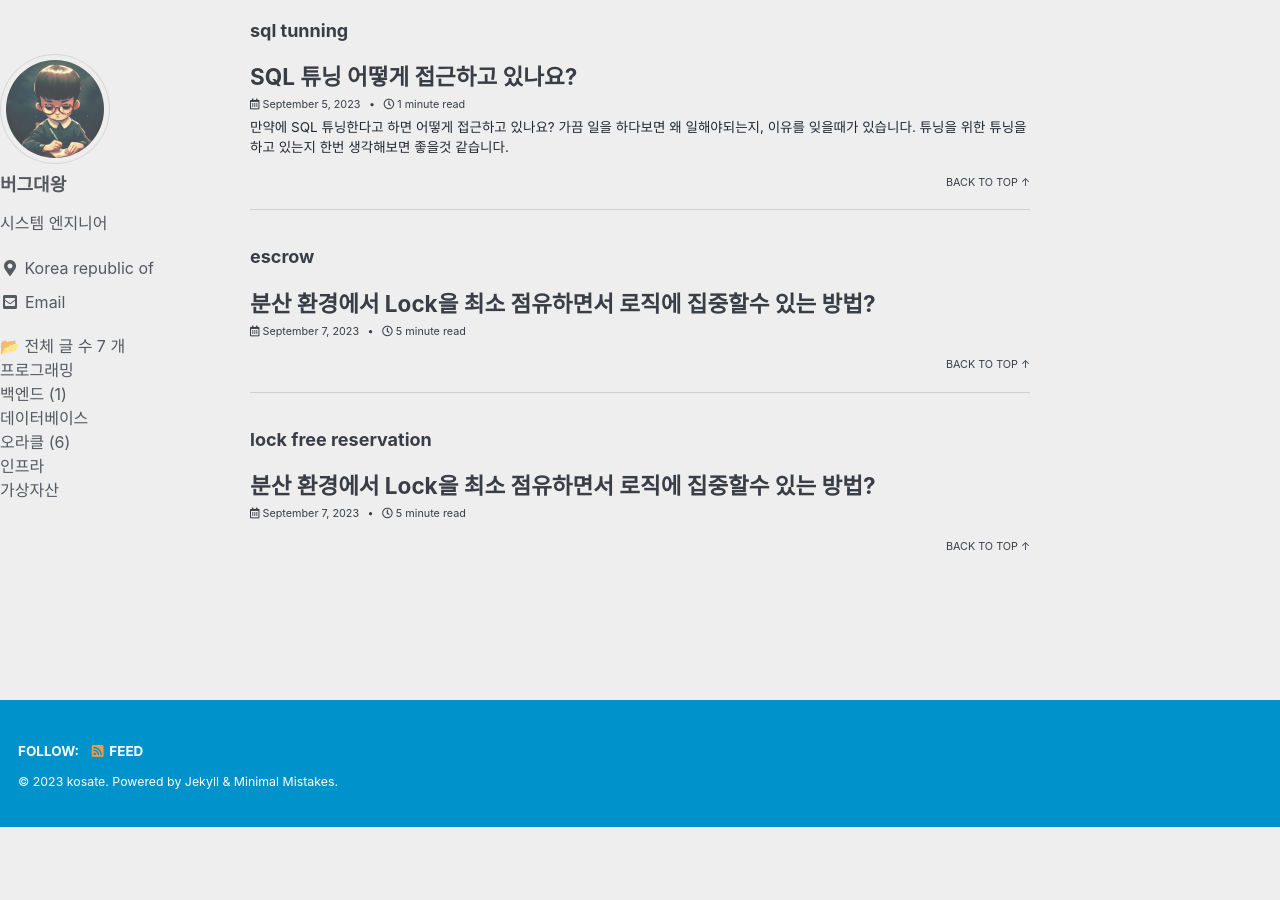
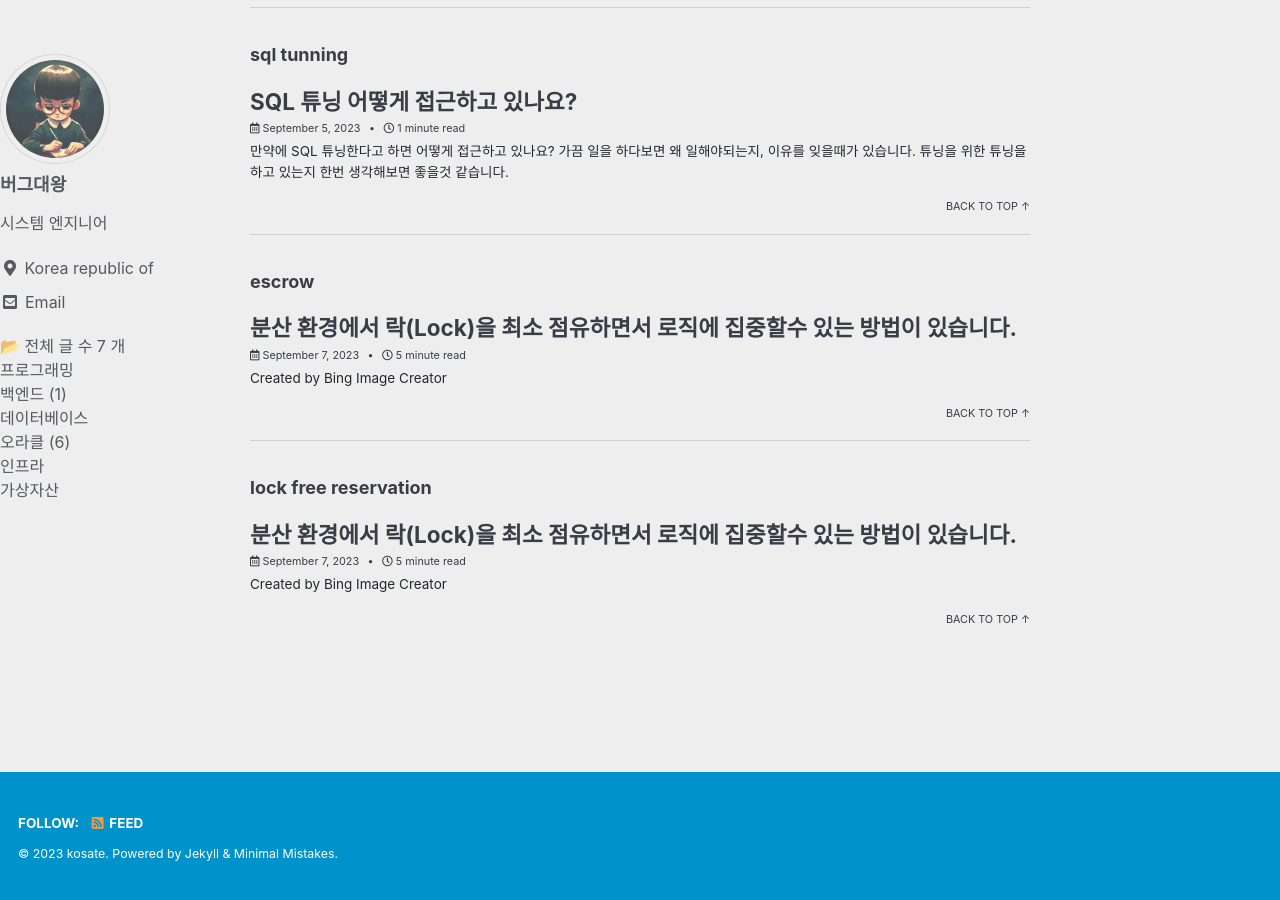
Before and after one commit to kosate/kosate.github.io, a Jekyll site: the page built from _pages/tags-archive.md, in a window 1280 px wide and 900 px high, scrolled down 4801 px. Built offline with Jekyll 4.4.1, drawn with Linux system fonts in a browser that asks for light colours; cached includes are drawn as plain includes; some web fonts are replaced; a script that is not in the unit is left out; before the commit the page ends 5628 px from its top, so only the background shows below that; some of the changed lines change nothing that is shown; some of the changed text lies outside the part shown.

Commit message:
modify typo

````diff
--- a/_posts/2023-09-07-how-to-proceed-with-escrow-transaction.md
+++ b/_posts/2023-09-07-how-to-proceed-with-escrow-transaction.md
@@ -1,6 +1,6 @@
 ---
 layout: single
-title: 분산 환경에서 Lock을 최소 점유하면서 로직에 집중할수 있는 방법?
+title: 분산 환경에서 락(Lock)을 최소 점유하면서 로직에 집중할수 있는 방법이 있습니다.
 date: 2023-09-07 12:00
 categories:
   - oracle
@@ -9,111 +9,128 @@
    - oracle
    - escrow
    - lock free reservation
-summary: escrow 기법으로 트랜잭션 처리 하는 방법에 대해서 설명합니다.
+summary: ESCROW 기법으로 트랜잭션 처리 하는 방법에 대해서 설명합니다.
 toc : true
 toc_sticky: true
 ---
 
-![분산환경에서 LOCK처리](https://github.com/kosate/kosate.github.io/tree/main/assets/images/blog/lock_dstributed.jpg)
+![분산환경에서 LOCK처리](https://github.com/kosate/kosate.github.io/blob/227acbedda8e06bae76ec449144d8580e36b8b22/assets/images/blog/lock_dstributed.jpg?raw=true)
+*Created by Bing Image Creator*
 
 ## 목적
 
 분산 환경에서 혹은 트랜잭션 경합이 심한 업무 환경에서 사용할수 있는 논리적인 트랜잭션 기법을 소개합니다.
 
-## 트랜잭션 처리가 어려운 업무에서
+## 트랜잭션 처리시 고려사항
 
-분산환경에서 느슨한 트랜잭션 처리하거나 혹은 어떤 예약시스템에서 재고수량을 동시에 수정해야하는 경우 DBMS내의 일반 트랜잭션 처리방법으로 힘들수 있습니다.
-트랜잭션의 시작과 끝은 변경된 데이터의 Lock점유를 의미하고 여러 트랜잭션이 동시에 같은 데이터를 변경하려고 하면 어느 한 업무는 대기할수 밖에 없습니다.
-그래서 좀더 트랜잭션을 빠르게 처리하게 SQL을 튜닝하거나 트랜잭션 단위를 더 작게 쪼개서 실행합니다.
+분산 환경에서 느슨한 트랜잭션 처리나 어떤 예약 시스템에서 재고 수량을 동시에 수정해야 할 때, DBMS 내의 일반적인 트랜잭션 처리 방법은 어려울 수 있습니다. <br>
+트랜잭션의 시작과 끝은 변경된 데이터의 락(lock)을 의미하며, 여러 트랜잭션이 동시에 동일한 데이터를 변경하려고 할 때 한 트랜잭션이 대기해야 할 수밖에 없습니다. <br>
+그래서 트랜잭션 처리를 빠르게 하려면 SQL을 튜닝하거나 트랜잭션 단위를 더 작게 쪼개어 실행합니다.
 
-애플리케이션 성능이 나오지 않는 유형
-- 동시에 같은 데이터를 변경하려는 로직을 포함 경우 (데이터 경합 발생으로 Lock발생)
-- 트랜잭션에 애플리케이션 로직이 포함된 경우 (Lock점유시간을 지연시킴)
-- 사용자가 급격하게 증가되는 환경 (Lock 발생 가능성을 높임)
+애플리케이션 성능이 나오지 않는 경우
+- 동시에 동일한 데이터를 변경하려는 로직이 있는 경우 (데이터 경합으로 인한 락 발생)
+- 트랜잭션에 애플리케이션 로직이 포함된 경우 (락 점유 시간을 지연시킴)
+- 사용자 수가 급격히 증가하는 환경 (락 발생 가능성을 높임)
 
-여기에서 트랜잭션 처리하기 힘든 업무에 대해서 몇가지 정리해보았습니다.
-동시에 같은 컬럼에 같은 값을 변경하는 트랜잭션들이 존재하거나, 트랜잭션자체가 오래걸리는 업무가 있을수 있습니다.
+## 트랜잭션 관리가 어려운 업무 예시
 
-- 업무 #1) 티켓 예약하는 시스템이 있다고 가정하겠습니다. 티켓 예약시스템에서 가장 중요한것은 재고 관리 하는 방법 일 것 같습니다. 저는 애플리케이션 경험이 많지 않아서 애플리케이션에서 어떻게 처리했는지는 말씀드릴수 없지만, 데이터베이스 관점에서 여러개의 트랜잭션이 동시에 특정 로우의 특정 컬럼의 값을 변경하기 위해서 실행되는것으로 상상하겠습니다.
-그럴 경우 아무리 빠르게 트랜잭션을 처리하더라고 Lock은 회피하기 어려워 보입니다.
-- 제가 상상하는 로직은 아래와 같습니다.
-  - 먼저 재고 수량을 확인한다 (재고 수량 값이 변경되면 안되기 때문에, SELECT .. FOR UPDATE로 해당 상품의 재고수량에 Lock을 점유하여 데이터를 변경하는것을 방지합니다. )
-  - 재고 수량에 주문한 수량을 반영한다 (재고 수량이 100개이면, 여기에 5개가 주문되면, UPDATE SET Qty = Qty-5 이렇게 반영할것으로 생각되네요)
-  - 그런다음에 결제서비스와 연동해서 완료되면 그때 트랜잭션을 완료시키기 위해서 Commit을 할것 같습니다.
+여기서 어려운 트랜잭션 처리에 대해 정리해보겠습니다. 동일한 열을 수정하는 트랜잭션이나 오래 걸리는 경우가 있을 수 있습니다.
 
-어떤가요? 여러개의 트랜잭션이 동시에 같은 상품에 주문을 하면 주문이 빠르게 처리가 될까요?
-재고 수량의 일관성 유지를 위하여 여러개의 주문이 동시에 들어와도 실제 처리되는 주문은 맨처음 SELECT * FROM UPDATE으로 Lock선점한 주문일것입니다.
+### 업무예시 #1 - 티켓 예약시스템
 
-- 업무 #2) MSA 환경에서 트랜잭션을 처리하기 위해서 SAGA 패턴을 사용했습니다. 주문업무는 내부적으로 재고서비스, 배송서비스, 결제서비스와 연결이 되어 있습니다.
-- 제가 상상하는 로직은 아래와 같습니다.
-  - 먼저 재고 서비스에가서 재고 수량이 있는지 확인합니다.
-  - 재고 수량이 있으면 주문수량만큼 차감시켜 놓습니다.
-  - 결제서비스에 결제 요청을 합니다.
-  - 결제가 완료되면 트랜잭션을 모두 완료처리하고 배송서비스에 배송 요청을 합니다.
-  - 이렇게 정상적으로 수행되면 되는데 갑자기 결제서비스에 문제가 발생되었습니다. 결제 요청을 하다가 Fail이 발생되었습니다.
-  - 주문 프로세스 중에 결제 서비스가 문제가 생겼으므로 재고 서비스에 주문 수량을 취소해달라고 보상 로직이 실행합니다.
+티켓 예약 시스템을 가정해봅시다. 핵심은 재고 관리입니다. 애플리케이션 처리 방법은 알 수 없지만, 데이터베이스 관점에서 여러 트랜잭션이 동시에 특정 행의 특정 열을 변경하려고 할 것입니다. <br>
+이런 경우 빠르게 처리해도 락을 회피하기 어려워 보입니다.
 
-분산된 환경에서는 서비스별로 분리가 되어 있기때문에 트랜잭션 처리가 어렵습니다. 혹여나 그중 하나의 서비스가 문제 생기면 트랜잭션을 Rollback을 해주는 보상로직이 필요합니다.(rollback하기 전까지 해당 데이터에 Lock점유된 상태로 유지되고 있습니다.)
-그런데 보상로직이 수행되다가 stuck이 되었습니다. 무응답입니다. 그럼 영영 새로운주문은 처리 되지 않을것입니다. 왜냐하면 재고서비스에서 아직 살아 있는 트랜잭션이 다른 트랜잭션에서 데이터변경을 막고 있을것이기 때문입니다.
+- 예상 되는 로직
+  1. 먼저 재고 수량을 확인합니다. (재고 수량이 변경되면 안 되므로 해당 상품의 재고 수량에 락을 점유(SELECT FOR UPDATE)하여 데이터 변경을 방지합니다.)
+  1. 재고 수량에 주문한 수량을 반영합니다. (예: 재고가 100개이고 주문이 5개 들어오면, UPDATE SET Qty = Qty-5로 반영합니다.)
+  1. 결제 서비스와 연동하여 완료되면 트랜잭션을 완료하기 위해 Commit을 합니다.
 
-위에 말씀드린 두가지 업무에서 어떻게 트랜잭션을 처리하면 좋을까요?
+여러 트랜잭션이 동시에 같은 상품에 주문하면 빠르게 처리될까요? 재고 수량의 일관성을 유지하기 위해 여러 주문이 동시에 들어와도 처음 락을 선점한 주문이 실제 처리될 것입니다.
+
+### 업무예시 #2 - MSA환경에서 트랜잭션처리
+
+MSA 환경에서 트랜잭션 처리를 위해 SAGA 패턴을 사용했습니다. 주문 업무는 내부적으로 재고 서비스, 배송 서비스, 결제 서비스와 연결되어 있습니다.
+
+- 예상되는 로직
+  1. 먼저 재고 서비스에서 재고 수량을 확인합니다.
+  1. 재고가 있으면 주문한 수량만큼 차감합니다.
+  1. 결제 서비스에 결제 요청을 합니다.
+  1. 결제가 완료되면 모든 트랜잭션을 완료 처리하고 배송 서비스에 배송 요청을 합니다.
+
+그러나 갑자기 결제 서비스에서 문제가 발생했습니다. 결제 요청 중에 Fail이 발생했습니다. 이 경우 주문 프로세스 중에 결제 서비스에서 문제가 생겼으므로 재고 서비스에 주문 수량을 취소해 달라고 보상 로직이 실행됩니다.
+
+분산 환경에서는 각 서비스가 분리되어 있기 때문에 트랜잭션 처리가 어려울 수 있습니다. 그 중 하나의 서비스에서 문제가 발생하면 트랜잭션을 Rollback하는 보상 로직이 필요합니다. 이때 해당 데이터에 Lock이 걸린 상태로 유지됩니다. 그러나 보상 로직이 수행되다가 막혀버렸습니다. 응답이 없습니다. 이 경우 영영 새로운 주문이 처리되지 않을 것입니다. 왜냐하면 재고 서비스에서 아직 활성화된 트랜잭션이 다른 트랜잭션에서 데이터 변경을 막고 있을 것이기 때문입니다.
+
 
 ## ESCROW 트랜잭션 처리란?
 
-DBMS에서 모두 처리하기 힘들었으면 애플리케이션레벨에서 로직으로 해결하셨을것 같습니다.
-이러한 업무를 처리할때 DB내에서 로직으로 트랜잭션을 처리할수 있는 방법에 대해서 소개시켜드릴려고 합니다.
+앞서 언급한 두 가지 업무에서 트랜잭션 처리에 대해 고민 중입니다. DBMS로는 처리가 어려웠을 경우, 아마도 애플리케이션 레벨에서 로직을 활용하여 해결하셨을 것입니다. <br>
+이와 같은 상황에서 DB 내에서 로직을 활용하여 트랜잭션을 처리하는 방법을 소개하고자 합니다.
 
-ESCROW 개념을 이용하여 트랜잭션 처리 하는 로직으로 만들수 있습니다.
+ESCROW(에스크로) 개념을 활용하여 트랜잭션을 처리하는 로직을 만들 수 있습니다.
 > ESCROW는 거래를 완료하는 과정에 있는 다른 두 당사자를 대신하여 제3자가 자산이나 금전을 보유하는 금융 계약을 설명하는 법적 개념입니다.(위키피디아 발췌)
 
-ESCROW 개념을 이용하면 Lock을 회피하는 트랜잭션 처리할수 있는 로직을 설계할수 있습니다.
-여러 트랜잭션에서 동일한 데이터에 변경이 요청되면 내부적으로 트랜잭션 목록(제3의 테이블)을 관리하여 트랜잭션이 완료되기전까지 실제 데이터를 변경하지 않고 있습니다.
-데이터가 변경되지 않았다는 의미는 Lock을 점유하지 않는다는것이므로 여러 트랜잭션이 동시에 실행되어도 다른 트랜잭션상태와 관계없이 처리가 가능하다는것을 의미합니다.
+ESCROW 개념을 활용하면 Lock을 회피하면서 트랜잭션을 처리할 수 있는 로직을 설계할 수 있습니다. <br>
+여러 트랜잭션에서 동일한 데이터 변경이 요청될 경우, 내부적으로 트랜잭션 목록(제3의 테이블=journal 테이블)을 관리하여 트랜잭션이 완료되기 전까지 실제 데이터를 변경하지 않습니다. <br>
+데이터가 변경되지 않았다는 의미는 Lock을 점유하지 않는다는 것이며, 따라서 여러 트랜잭션이 동시에 실행되어도 다른 트랜잭션 상태와 관계없이 처리가 가능하다는 것을 의미합니다.
 
-트랜잭션 처리 방법을 전통적인 트랜잭션 처리와 ESCROW로 명명한 트랜잭션 처리 기법과 비교해보도록 하겠습니다.
+### 트랜잭션 처리 방법 비교
 
-### 트랜잭션 처리 방법의 비교
-  - 전통적인 트랜잭션 처리 방법
-    - 설명 : 트랜잭션이 완료되기 전까지는 다른 트랜잭션에서는 해당 컬럼의 값을 변경하지 못하고 대기해야합니다.
-    - 동작방식 : update구문이 실행되면 해당 row에 Lock을 점유합니다. row에 실제 변경된 값으로 변경하고 변경전의 row정보는 undo에 저장합니다.(추후 트랜잭션 rollback을 위해 사용됨). 이러한 방식이 DBMS에 의해서 동작하는 일반방식이며 row값을 변경했으므로 트랜잭션이 완료되기 전까지는 계속 Lock을 점유한 상태로 유지합니다. 다른 트랜잭션에서 동일한 row의 값을 변경하려고 하면 lock점유를 위하여 대기해야합니다.
-    - 고려사항 : 트랜잭션이 길게 유지될 경우 문제가 될수 있습니다. 동일한 row에 업데이트하는 트랜잭션이 발생되면 해당 트랜잭션은 LOCK이 발생되므로 업무가 원활하게 처리 안될수 있습니다. 대부분의 일반적인 상황에서는 동일한 row을 변경하지 않도록 업무에서 제어합니다.
-  - ESCROW 트랜잭션 처리 방법
-    - 설명 : 같은 row의 특정 컬럼에 동시에 여러 사용자가 변경이 가능(lock free)
-    - 동작방식 : update 구문이 실행되면 해당 row에 Lock을 점유하고 해당 row에 값을 변경하는것이 아니라 journal 테이블에 변경요청한 데이터를 추가합니다. 해당 row에 값을 변경한것이 아니므로 Lock을 점유하지 않습니다. 다른 트랜잭션에서는 동일한 row에 값을 변경하여도 동일하게 lock을 점유하지 않고 동작합니다. 트랜잭션이 commit되는 순간에 해당 row에 데이터가 반영합니다.
-    - 고려사항 : 트랜잭션을 오래 유지하여도 Lock 경함이 발생되지 않습니다. 그러나 특정 row의 값이 변경될수 있는 범위를 지정할 필요가 있습니다(예로 티켓예약을 하는데 재고가 없으면 안되는 업무있기 때문입니다.). 컬럼의 제약조건을 파악할때 journal 테이블에 있는 데이터와 현재 row의 데이터를 sum하여 계산하도록 로직이 추가해야합니다. 전통적인 트랜잭션 처리에 비해서 내부 처리하는 SQL 개수가 많아지므로(journal 테이블관리, 현재 값을 계산하는 로직 수행) 단일 트랜잭션 속도는 저하될수 있습니다.
+전통적인 트랜잭션 처리 방법과 ESCROW로 명명한 트랜잭션 처리 기법을 비교해보겠습니다.
 
-ESCROW 트랜잭션 처리방식에서는 곧바로 데이터를 수정하는것이 아니라 트랜잭션 목록에서 수정될 값들을 관리하고, 잠재적으로 처리될것으로 가정합니다.
+- 전통적인 트랜잭션 처리 방법
+  - 설명: 트랜잭션이 완료되기 전까지는 다른 트랜잭션에서 해당 컬럼의 값을 변경할 수 없고 대기해야 합니다.
+  - 동작 방식: UPDATE 구문이 실행되면 해당 row에 Lock을 점유합니다. 변경된 값으로 업데이트하고 변경 전의 정보는 undo에 저장됩니다. 이 방식은 DBMS에 의해 동작하는 일반적인 방식으로, 트랜잭션이 완료될 때까지 계속해서 Lock을 유지합니다. 다른 트랜잭션이 동일한 row 값을 변경하려면 Lock을 기다려야 합니다.
+  - 고려 사항: 트랜잭션이 길게 유지될 경우 문제가 될 수 있습니다. 동일한 row를 업데이트하는 트랜잭션이 발생하면 해당 트랜잭션은 Lock이 발생하여 업무 처리가 원활하지 않을 수 있습니다. 대부분의 일반적인 상황에서는 동일한 row를 변경하지 않도록 업무에서 제어합니다.
+
+- ESCROW 트랜잭션 처리 방법
+  - 설명: 동일한 row의 특정 컬럼에 동시에 여러 사용자가 변경 가능합니다 (Lock 없음).
+  - 동작 방식: UPDATE 구문이 실행되면 해당 row에 Lock을 점유하고, 해당 row에 값을 변경하는 것이 아니라 journal 테이블에 변경 요청한 데이터를 추가합니다. 해당 row에 값을 변경하지 않으므로 Lock을 점유하지 않습니다. 다른 트랜잭션에서는 동일한 row를 변경해도 Lock을 점유하지 않고 작동합니다. 트랜잭션이 커밋되는 순간에 해당 row에 데이터가 반영됩니다.
+  - 고려 사항: 트랜잭션을 오래 유지해도 Lock 경합이 발생하지 않습니다. 그러나 특정 row의 값이 변경될 수 있는 범위를 지정해야 합니다 (예를 들어, 티켓 예약 시 재고가 없으면 안 되는 업무가 있기 때문입니다). 컬럼의 제약 조건을 파악할 때, journal 테이블에 있는 데이터와 현재 row의 데이터를 합산하여 계산하도록 로직을 추가해야 합니다. 전통적인 트랜잭션 처리에 비해 내부에서 처리하는 SQL의 개수가 많아지므로 (journal 테이블 관리, 현재 값을 계산하는 로직 실행) 단일 트랜잭션 속도는 저하될 수 있습니다.
+
+ESCROW 트랜잭션 처리 방식에서는 데이터를 곧바로 수정하는 것이 아니라 트랜잭션 목록에서 수정될 값들을 관리하고, 잠재적으로 처리될 것으로 가정합니다. <br>
+단일 트랜잭션 처리 속도는 전통적인 트랜잭션 처리방법에 비해서 느릴수 있지만 동일한 데이터를 변경하려는 업무에는 Lock을 최소화하여 처리하므로 트랜잭션 처리량을 높일 수 있는 기법으로 이해하시면 좋습니다.
 
 ### ESCROW 트랜잭션 처리시 고려사항
-  - 동시에 변경가능한 데이터 형식은 number여야합니다 ( journal테이블에 이력을 저장하고 현재 값을 계산하기 위하여 number여야 aggregate(sum)이 가능하기 때문입니다.)
-  - update문 요청시에는 set qty = qty -1 이런식으로 구문이 작성되어야합니다.
 
-### ESCROW 트랜잭션 처리 구현 방식
- - 사전작업
-   - 어떤 테이블에 어떤 컬럼을 Escrow로 처리할것인지 지정합니다. 추가적으로 해당 컬럼값의 범위를 지정합니다. (max값 혹은 min값을 지정)
-   - 그럼 테이블에 trigger 생성합니다.
-     - 로직 #1) 해당 컬럼의 limit에 도달했는지 확인 합니다. ( Journal 테이블의 데이터와 실제 데이터를 sum하여 limit값에 도달했는지 확인하는 로직추가)
-       - limit값에 도달했으면 update는 실패로 에러 발생시킴(exception)
-     - 로직 #2) update수행되면 해당 컬럼의 값을 곧바로 변경하는것이 아니라 journal테이블에 변경의 상대값을을 저장되도록 설정( +10, -10 등으로 상대적인 값을 저장)
- - 트랜잭션 실행
-   - update SQL문장이 실행되어 완료되면, 일단 해당 컬럼의 값을 일부분을 선점한것으로 간주됩니다.
-   - 이후에 업무에 필요한 다른 로직을 수행하면됩니다. (여러개의 update구문이 동시에 수행되어도 동시에 처리 가능)
- - 트랜잭션 완료(Commit)
-   - Journal 테이블의 변경정보를 원본데이터에 실제로 값을 반영해주고 Journal 테이블에 변경정보를 삭제합니다.
+ESCROW는 트랜잭션 처리를 내부 테이블에서 관리된다고 이전에 언급했습니다. 내부 테이블에 트랜잭션 정보를 저장할 때는 특정 컬럼의 상대값으로 저장해야 합니다. <br>
+이에 따라 아래와 같은 제약사항을 만들고 관리하는 것이 좋습니다.
+
+- 동시에 변경 가능한 데이터 형식은 숫자여야 합니다. (journal 테이블에 이력을 저장하고 현재 값을 계산하기 위해 숫자 형식이어야 합니다. aggregate 함수를 사용하여 합산할 수 있기 때문입니다.)
+- UPDATE 문을 요청할 때는 SET qty = qty - 1과 같이 구문이 작성되어야 합니다. (journal 테이블에 데이터를 넣을때 -1 과 같은 상대값을 저장할수 있기 때문입니다. )
+
+### ESCROW 트랜잭션 처리 구현 방안
+
+ESCROW 트랜잭션 처리의 동작 방식을 간락히 설명합니다.
+
+- 사전작업
+  - 어떤 테이블의 어떤 컬럼을 Escrow로 처리할지 지정합니다. 이에 더해 해당 컬럼값의 범위를 지정합니다. (최대값 혹은 최소값을 지정합니다)
+  - 이후에 테이블에 트리거(Trigger)를 생성합니다.
+    - 로직 #1: 해당 컬럼의 한계에 도달했는지 확인합니다. (Journal 테이블의 데이터와 실제 데이터를 합산하여 한계값에 도달했는지 확인하는 로직을 추가합니다)
+      - 한계값에 도달하면 업데이트는 실패로 에러를 발생시킵니다 (예외 처리).
+    - 로직 #2: 업데이트가 수행되면 해당 컬럼의 값을 곧바로 변경하는 것이 아니라, Journal 테이블에 변경의 상대값을 저장하도록 설정합니다 (+10, -10 등으로 상대적인 값을 저장합니다).
+- 트랜잭션 실행
+  - 업데이트 SQL 문장이 실행되어 완료되면, 일단 해당 컬럼의 일부분을 선점한 것으로 간주됩니다.
+이후에 업무에 필요한 다른 로직을 수행하면 됩니다. (여러 개의 업데이트 구문이 동시에 수행되어도 동시에 처리 가능합니다).
+- 트랜잭션 완료(Commit)
+  - Journal 테이블의 변경 정보를 원본 데이터에 실제로 값을 반영하고, Journal 테이블에 변경 정보를 삭제합니다.
 
 ## 오라클 23c에 추가된 Lock-Free Reservation 기능
 
-어떤가요? 구현하기 어렵죠?
+이런 방식이 구현하기 어려우시겠죠?
 
-이런 방식이 처리가능하도록 나오는 기능이 오라클 데이터베이스에 있습니다. 바로 Lock Free Reservation 기능입니다. 23c New Feature로 추가되었습니다.
+하지만 오라클 데이터베이스에서는 이러한 처리를 가능하게 해주는 Lock Free Reservation 기능이 있습니다. 이 기능은 23c에서 새로 추가되었습니다.
 
-분산환경에서, 동일 로우의 컬럼 값을 여러트랜잭션에서 동시에 변경하기 위하여 나온 기능입니다.
-위에 "ESCROW 트랜잭션 처리 구현 방식" 처럼 복잡하게 구성하지 않고 컬럼에 RESERABLE 속성을 지정만 하면 자동으로 ESCROW 방법으로 트랜잭션이 처리됩니다.
+이는 분산환경에서 동일한 로우의 컬럼 값을 여러 트랜잭션에서 동시에 변경하기 위해 만들어진 기능입니다. "ESCROW 트랜잭션 처리 구현 방안"과 같이 복잡한 구성이 필요하지 않습니다. 컬럼에 RESERABLE 속성을 지정하기만 하면 자동으로 ESCROW 방법으로 트랜잭션이 처리됩니다.
+
 ```sql
 ALTER TABLE ticketsales MODIFY qty number RESERVABLE CONSTRAINT MINIMUM_CAPACITY CHECK (qty >= 10)
 ```
 
 ## 정리
 
-트랜잭션중에 절대 발생하면 안되는것은 Dead Lock입니다. 트랜잭션을 처리할때 가장 중요하게 생각하는 Lock 점유시간입니다. 트랜잭션 단위가 너무 길어서 불필요한 Lock을 점유하고 있지는 않는지 업무 로직을 구현할때 같이 생각하시면 좋습니다.
-업무에 따라서 다양한 아이디어로 트랜잭션을 설계할텐데 DB레벨에서 ESCROW개념를 이용한 트랜잭션 기능을 오라클데이터베이스도 제공하고 있으니 관심 있으면 테스트후에 활용하셨으면 좋겠습니다.
+트랜잭션 중에 발생해서는 안 되는 상황 중 하나는 Deadlock입니다.(실패 하는 업무가 발생하기 때문입니다. ) 트랜잭션 처리 시에 가장 중요한 고려사항은 Lock을 점유하는 시간입니다. (다른 업무에 영향을 주기 때문입니다. )
+
+트랜잭션 단위가 너무 길어서 불필요하게 Lock을 점유하고 있는지 업무 로직을 구현할 때 함께 고려하시는 것이 좋습니다. 업무의 특성에 따라 다양한 아이디어로 트랜잭션을 설계할 수 있습니다.
+또한, 오라클 데이터베이스에서는 ESCROW 개념을 활용한 트랜잭션 기능을 제공하고 있으니 관심이 있다면 테스트 후 활용하시면 좋겠습니다.
````
